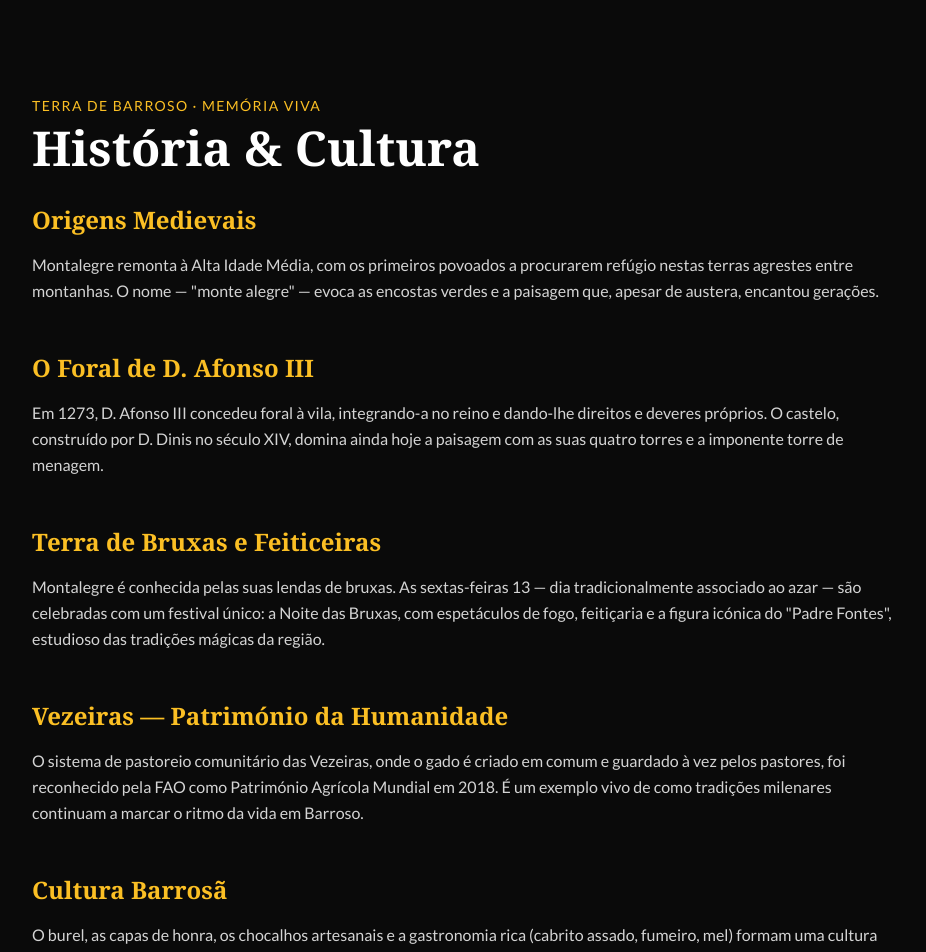
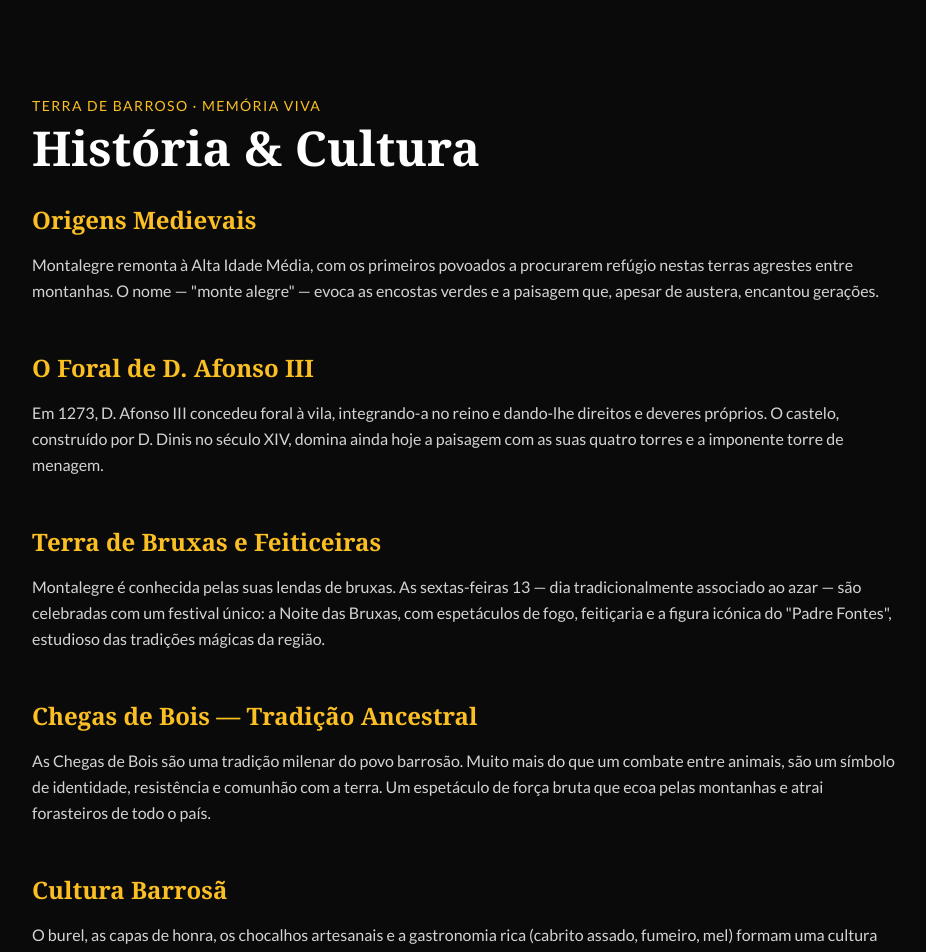
Before and after one commit to pedrosimao11/montalegre-guide, a Next.js app: page /historia in a window 1280 px wide. Shown: the top 952 px of the page, without its empty margins (176-1102 px from the left). Built offline with nearby package versions, Linux system fonts and the light colour scheme; a web font is replaced by a local one.

Commit message:
Change section title and description in HistoriaPage
Updated the section title and content to reflect the tradition of 'Chegas de Bois'.

```diff
--- a/app/historia/page.tsx
+++ b/app/historia/page.tsx
@@ -1,3 +1,5 @@
+import Link from "next/link";
+
 export default function HistoriaPage() {
   return (
     <main className="min-h-screen bg-neutral-950 text-white">
@@ -46,13 +48,13 @@ export default function HistoriaPage() {
 
           <section>
             <h2 className="text-2xl font-serif font-semibold mb-4 text-amber-400">
-              Vezeiras — Património da Humanidade
+              Chegas de Bois — Tradição Ancestral
             </h2>
             <p className="text-neutral-300 leading-relaxed">
-              O sistema de pastoreio comunitário das Vezeiras, onde o gado é criado em comum
-              e guardado à vez pelos pastores, foi reconhecido pela FAO como Património
-              Agrícola Mundial em 2018. É um exemplo vivo de como tradições milenares
-              continuam a marcar o ritmo da vida em Barroso.
+              As Chegas de Bois são uma tradição milenar do povo barrosão. Muito mais do que
+              um combate entre animais, são um símbolo de identidade, resistência e comunhão
+              com a terra. Um espetáculo de força bruta que ecoa pelas montanhas e atrai
+              forasteiros de todo o país.
             </p>
           </section>
 
```
